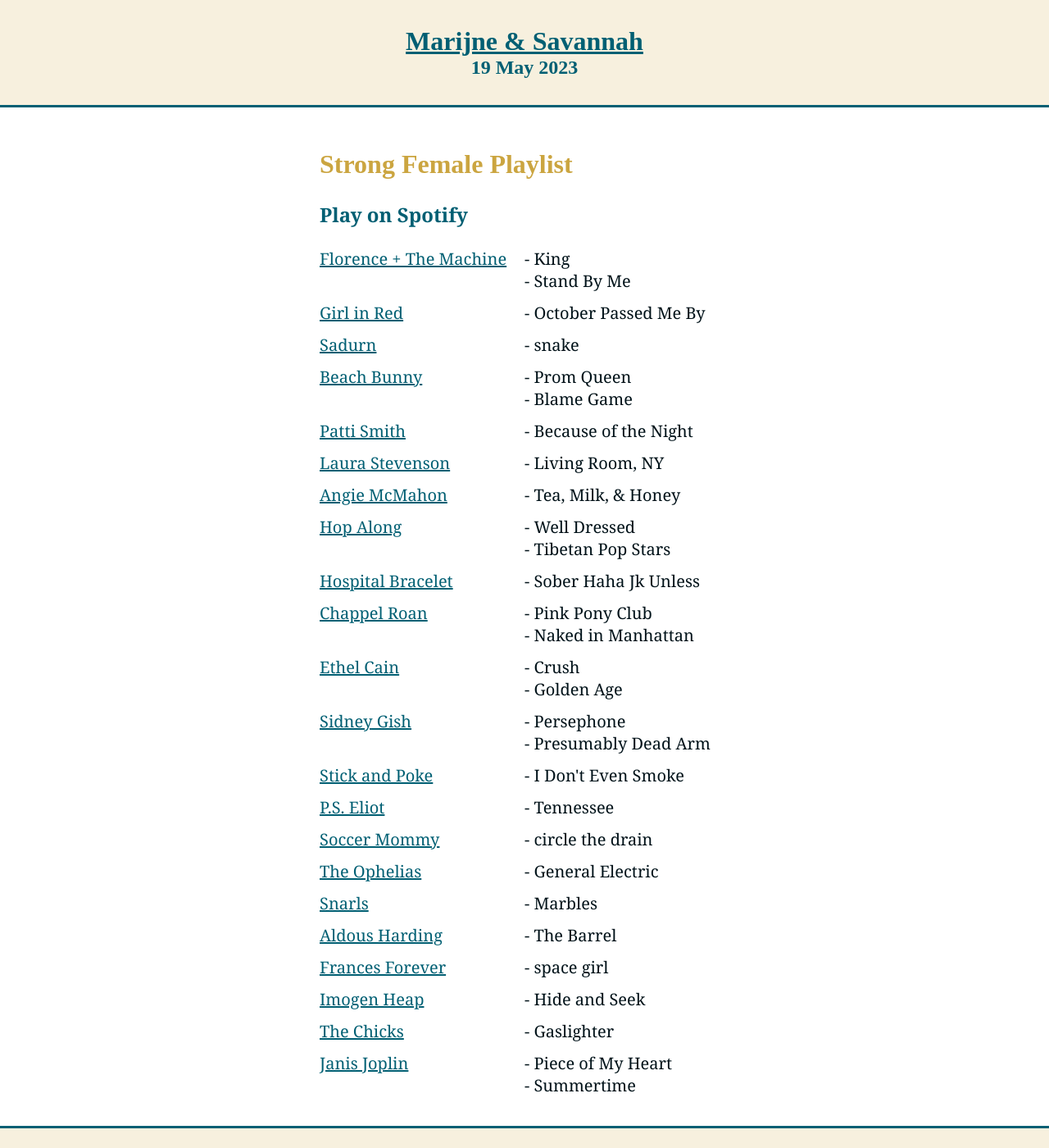
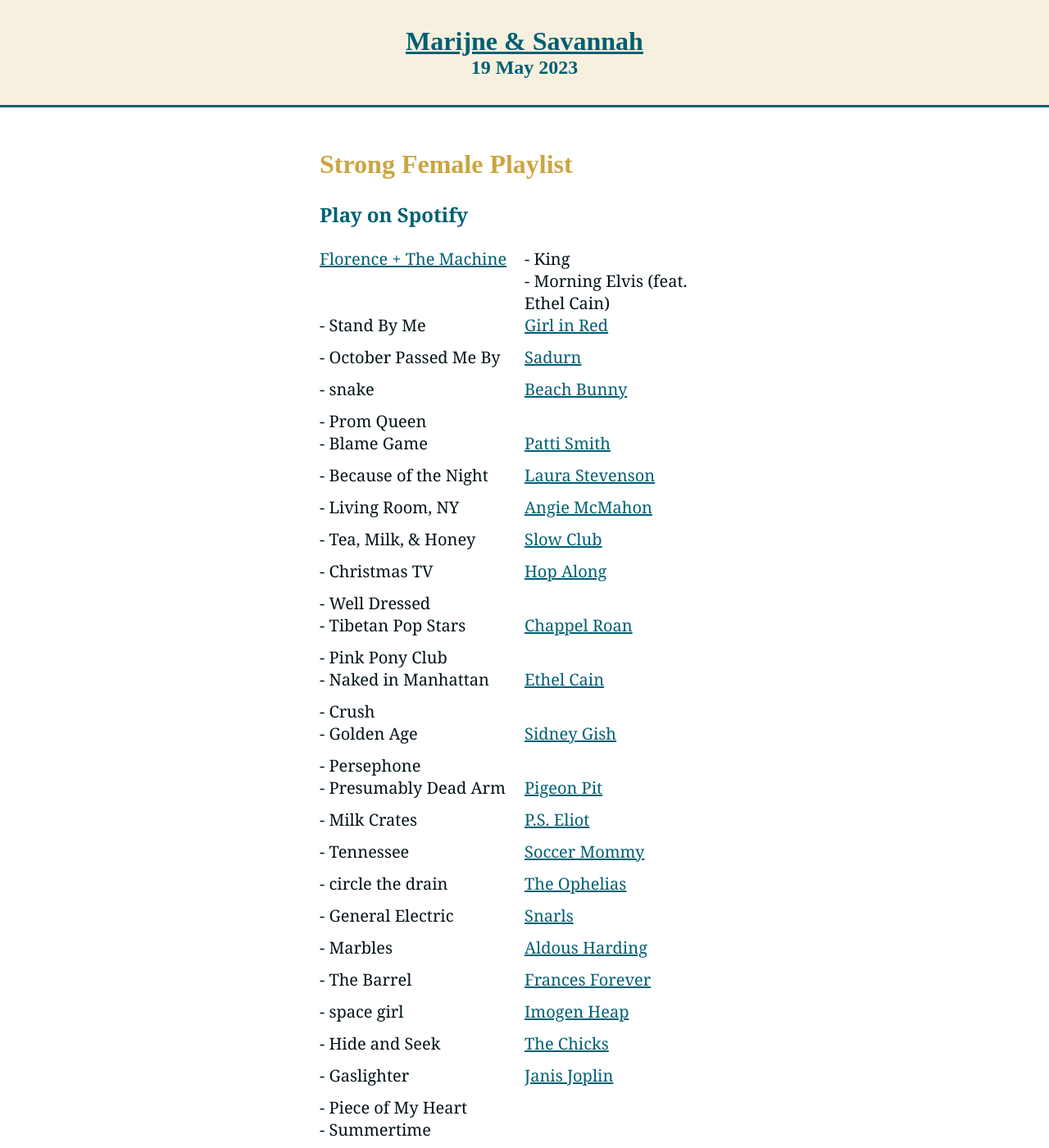
Before and after one commit to schijns-fischer-wedding/schijns-fischer-wedding.github.io, a Jekyll site: the page built from pages/strong_female_playlist.md, in a window 1280 px wide and 1400 px high. Shown: the whole window at 82% size. Built offline with Jekyll 4.4.1, drawn with Linux system fonts in a browser that asks for light colours; some web fonts are replaced.

Commit message:
playlist update

```diff
--- a/pages/strong_female_playlist.md
+++ b/pages/strong_female_playlist.md
@@ -15,6 +15,7 @@
 <div class='song_grid'>
   <div class='span_2 artist bottom'>Florence + The Machine</div>
     <div>- King</div>
+    <div>- Morning Elvis (feat. Ethel Cain)</div>
     <div class='bottom'>- Stand By Me</div>
   <div class='artist bottom'>Girl in Red</div><div class='bottom'>- October Passed Me By</div>
   <div class='artist bottom'>Sadurn</div><div class='bottom'>- snake</div>
@@ -24,10 +25,10 @@
   <div class='artist bottom'>Patti Smith</div><div class='bottom'>- Because of the Night</div>
   <div class='artist bottom'>Laura Stevenson</div><div class='bottom'>- Living Room, NY</div>
   <div class='artist bottom'>Angie McMahon</div><div class='bottom'>- Tea, Milk, & Honey</div>
+  <div class='artist bottom'>Slow Club</div><div class='bottom'>- Christmas TV</div>
   <div class='span_2 artist bottom'>Hop Along</div>
     <div>- Well Dressed</div>
     <div class='bottom'>- Tibetan Pop Stars</div>
-  <div class='artist bottom'>Hospital Bracelet</div><div class='bottom'>- Sober Haha Jk Unless</div>
   <div class='span_2 artist bottom'>Chappel Roan</div>
     <div>- Pink Pony Club</div>
     <div class='bottom'>- Naked in Manhattan</div>
@@ -37,7 +38,7 @@
   <div class='span_2 artist bottom'>Sidney Gish</div>
     <div>- Persephone</div>
     <div class='bottom'>- Presumably Dead Arm</div>
-  <div class='artist bottom'>Stick and Poke</div><div class='bottom'>- I Don't Even Smoke</div>
+  <div class='artist bottom'>Pigeon Pit</div><div class='bottom'>- Milk Crates</div>
   <div class='artist bottom'>P.S. Eliot</div><div class='bottom'>- Tennessee</div>
   <div class='artist bottom'>Soccer Mommy</div><div class='bottom'>- circle the drain</div>
   <div class='artist bottom'>The Ophelias</div><div class='bottom'>- General Electric</div>
```
